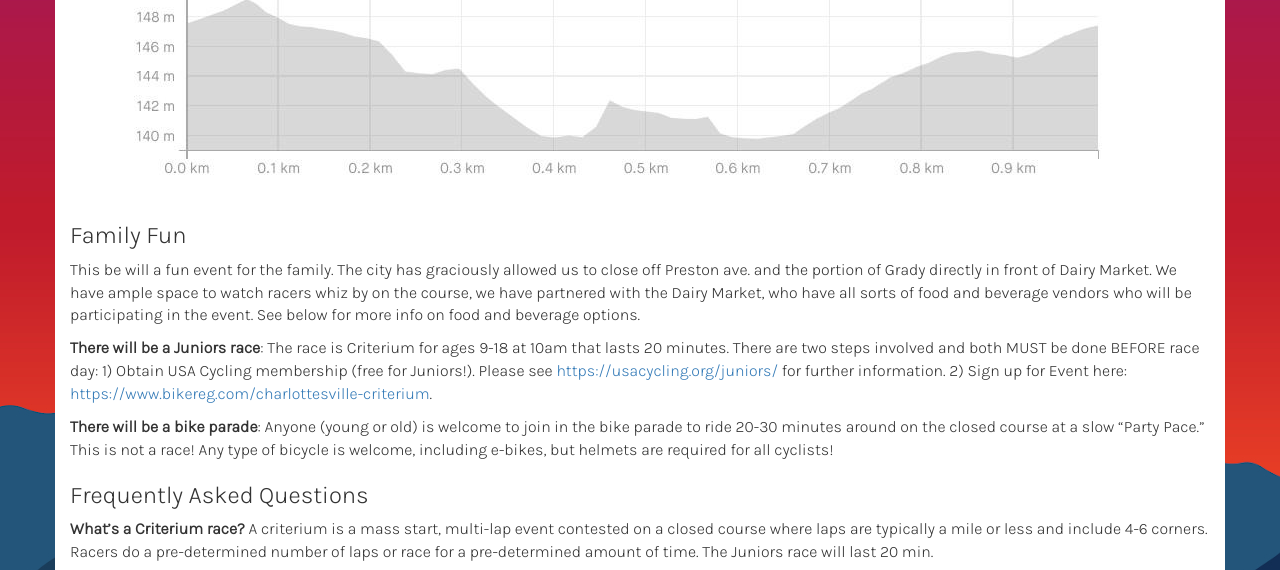
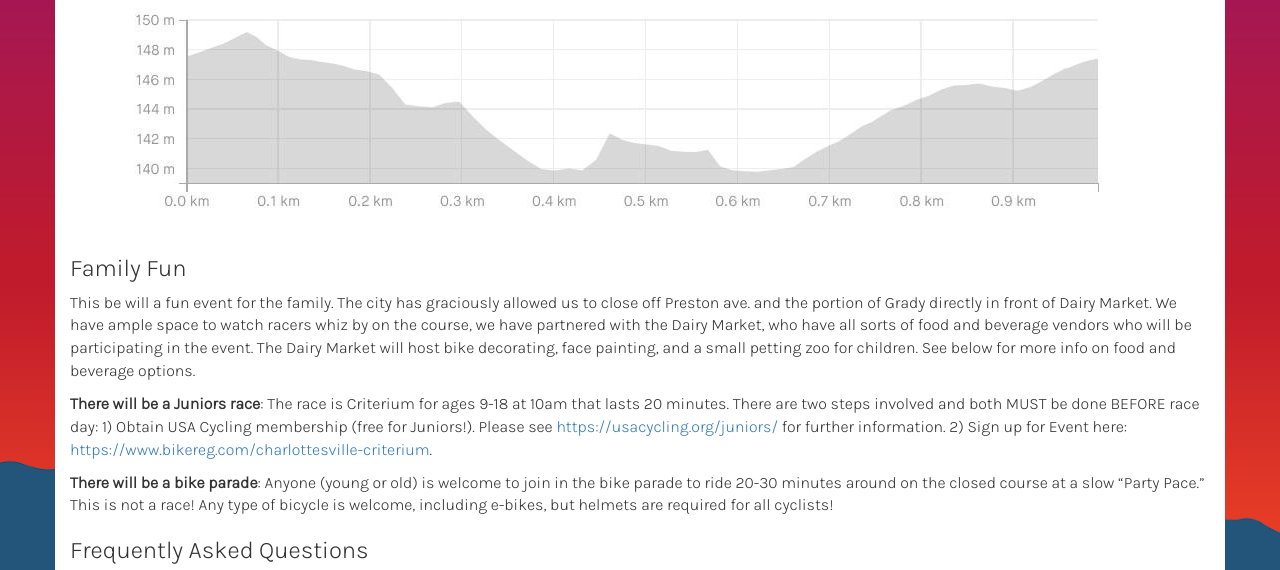
Before and after one commit to ewg118/cvlebikefest, a Jekyll site: the page built from index.md, in a window 1280 px wide and 900 px high, scrolled down 1373 px, cut to the strip 0-570 px from the top of the window. Built offline with Jekyll 4.4.1, drawn with Linux system fonts in a browser that asks for light colours; some of the changed text lies outside the part shown.

Commit message:
added new images and flyers

```diff
--- a/index.md
+++ b/index.md
@@ -21,12 +21,15 @@
 	</div>
 
 	<div class="col-md-4">
-		<img src="{{site.baseurl}}/images/CBF-General-03-Revised.png" style="max-width:100%"/>
+		<img src="{{site.baseurl}}/images/cbf-tile.jpg" style="max-width:100%"/>
 	</div>
 </div>
 
 ### Event Schedule and Prizes
+See the [Race Flyer]({{site.baseurl}}/content/CBF-InfoFlyer-2023-Final.pdf) for more information about the schedule and prize distribution. Primes will also be awarded in various races.
+
 See the [Bikereg page](https://www.bikereg.com/charlottesville-criterium) for more information about the schedule and prize distribution. Primes will also be awarded in various races.
+
 
 ### Course
 This is a fun, 6 corner course near downtown Charlottesville. There is one uphill kicker halfway through the course with a chicane at the top; and the finishing straight is on a wide 3% uphill drag. There are definitely attack points on this course with the opportunity to make the race exciting!
@@ -36,7 +39,7 @@
 <img src="{{site.baseurl}}/images/course_map.jpg" alt="Course Map" style="max-width:100%"/>
 
 ### Family Fun
-This be will a fun event for the family. The city has graciously allowed us to close off Preston ave. and the portion of Grady directly in front of Dairy Market. We have ample space to watch racers whiz by on the course, we have partnered with the Dairy Market, who have all sorts of food and beverage vendors who will be participating in the event. See below for more info on food and beverage options.
+This be will a fun event for the family. The city has graciously allowed us to close off Preston ave. and the portion of Grady directly in front of Dairy Market. We have ample space to watch racers whiz by on the course, we have partnered with the Dairy Market, who have all sorts of food and beverage vendors who will be participating in the event. The Dairy Market will host bike decorating, face painting, and a small petting zoo for children. See below for more info on food and beverage options.
 
 **There will be a Juniors race**: The race is Criterium for ages 9-18 at 10am that lasts 20 minutes. There are two steps involved and both MUST be done BEFORE race day: 1) Obtain USA Cycling membership (free for Juniors!). Please see [https://usacycling.org/juniors/](https://usacycling.org/juniors/) for further information. 2) Sign up for Event here: [https://www.bikereg.com/charlottesville-criterium](https://www.bikereg.com/charlottesville-criterium).
 
```
Also changed, not shown: images/cbf-tile.jpg (added), 3 other files.
